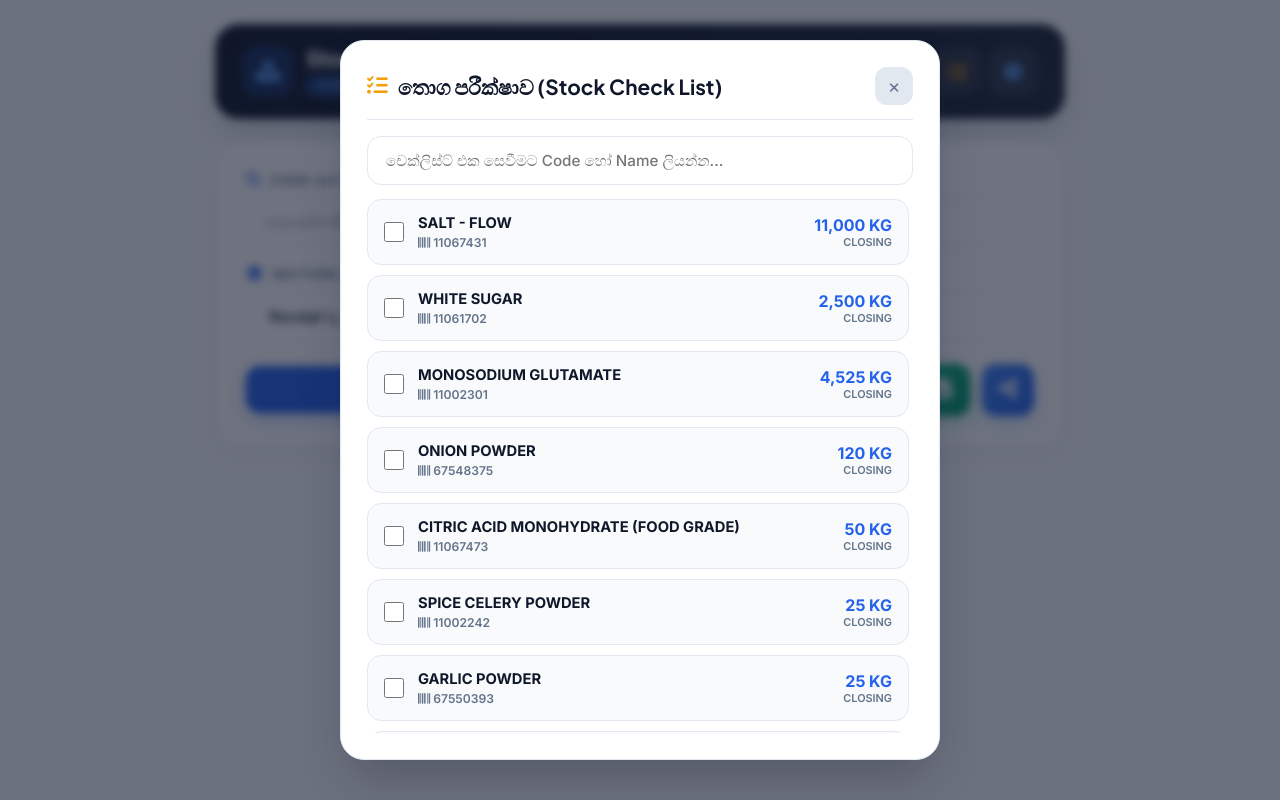
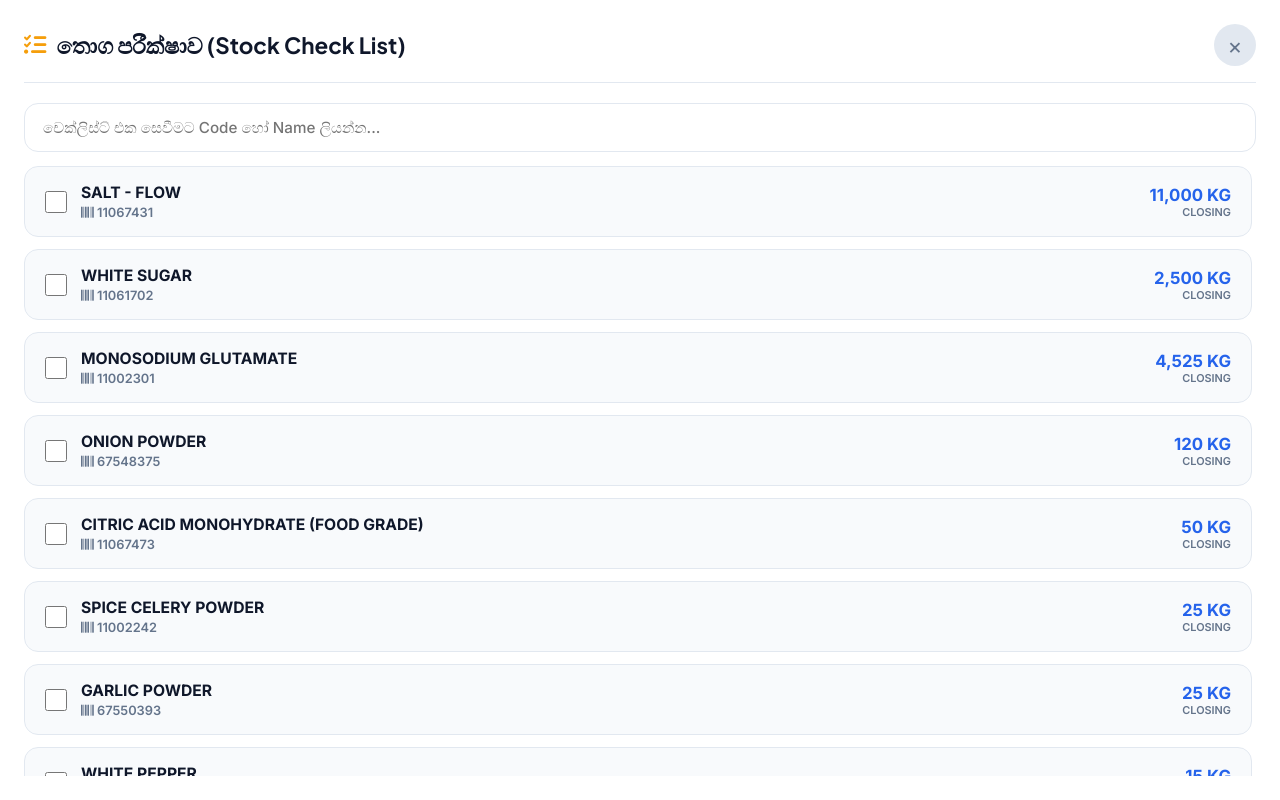
Before and after one commit to shanandmadu143-glitch/RMCStock, a plain HTML site: page index.html in a window 1280 px wide. Both pictures are taken after a click on the button 957 px from the left and 71 px from the top of the page. Drawn offline with Linux system fonts and the light colour scheme.

Commit message:
Update style.css

```diff
--- a/style.css
+++ b/style.css
@@ -399,19 +399,20 @@ input:focus, select:focus {
   font-weight: 800;
 }
 
+/* FULL SCREEN MODAL STYLING */
 .modal {
   display: none;
   position: fixed;
   top: 0;
   left: 0;
-  width: 100%;
-  height: 100%;
-  background: rgba(15, 23, 42, 0.6);
-  backdrop-filter: blur(4px);
+  width: 100vw;
+  height: 100vh;
+  background: rgba(15, 23, 42, 0.7);
+  backdrop-filter: blur(6px);
   z-index: 1000;
   justify-content: center;
   align-items: center;
-  padding: 16px;
+  padding: 0;
 }
 
 .modal.show {
@@ -421,15 +422,14 @@ input:focus, select:focus {
 .modal-content {
   background: var(--card-bg);
   color: var(--text-dark);
-  padding: 26px;
-  border-radius: var(--radius-lg);
-  width: 100%;
-  max-width: 600px;
-  box-shadow: var(--shadow-modal);
-  max-height: 90vh;
+  padding: 24px;
+  border-radius: 0;
+  width: 100vw;
+  height: 100vh;
+  box-shadow: none;
   display: flex;
   flex-direction: column;
-  border: 1px solid var(--border-color);
+  border: none;
   overflow: hidden;
 }
 
@@ -437,14 +437,14 @@ input:focus, select:focus {
   display: flex;
   justify-content: space-between;
   align-items: center;
-  margin-bottom: 16px;
-  padding-bottom: 14px;
+  margin-bottom: 20px;
+  padding-bottom: 16px;
   border-bottom: 1px solid var(--border-color);
   flex-shrink: 0;
 }
 
 .modal-header h3 {
-  font-size: 1.3rem;
+  font-size: 1.4rem;
   font-weight: 700;
   color: var(--text-dark);
   display: flex;
@@ -455,10 +455,10 @@ input:focus, select:focus {
 .close-btn {
   background: var(--border-color);
   border: none;
-  width: 38px;
-  height: 38px;
-  border-radius: 12px;
-  font-size: 1.2rem;
+  width: 42px;
+  height: 42px;
+  border-radius: 50%;
+  font-size: 1.4rem;
   cursor: pointer;
   color: var(--text-muted);
   display: flex;
@@ -472,12 +472,18 @@ input:focus, select:focus {
   color: var(--danger);
 }
 
+.modal-body-scroll {
+  flex: 1;
+  overflow-y: auto;
+  padding-right: 4px;
+}
+
 .checklist-container {
   display: flex;
   flex-direction: column;
-  gap: 10px;
+  gap: 12px;
   overflow-y: auto;
-  max-height: calc(90vh - 140px);
+  flex: 1;
   padding-right: 4px;
   width: 100%;
 }
@@ -486,7 +492,7 @@ input:focus, select:focus {
   background: var(--bg-main);
   border: 1px solid var(--border-color);
   border-radius: var(--radius-md);
-  padding: 14px 16px;
+  padding: 16px 20px;
   display: flex;
   align-items: center;
   justify-content: space-between;
@@ -510,8 +516,8 @@ input:focus, select:focus {
 }
 
 .checklist-checkbox {
-  width: 20px;
-  height: 20px;
+  width: 22px;
+  height: 22px;
   accent-color: var(--primary);
   cursor: pointer;
   flex-shrink: 0;
@@ -528,7 +534,7 @@ input:focus, select:focus {
 }
 
 .checklist-name {
-  font-size: 0.92rem;
+  font-size: 0.98rem;
   font-weight: 700;
   color: var(--text-dark);
   overflow: hidden;
@@ -536,7 +542,7 @@ input:focus, select:focus {
 }
 
 .checklist-code {
-  font-size: 0.76rem;
+  font-size: 0.8rem;
   font-weight: 600;
   color: var(--text-muted);
 }
@@ -550,7 +556,7 @@ input:focus, select:focus {
 }
 
 .checklist-stock {
-  font-size: 1rem;
+  font-size: 1.05rem;
   font-weight: 800;
   color: var(--primary);
 }
@@ -560,12 +566,14 @@ input:focus, select:focus {
   grid-template-columns: 1fr 1fr;
   gap: 14px;
   margin-top: 10px;
+  flex: 1;
+  overflow-y: auto;
 }
 
 .detail-item-box {
   background: var(--bg-main);
   border: 1px solid var(--border-color);
-  padding: 16px;
+  padding: 18px;
   border-radius: var(--radius-md);
 }
 
@@ -574,7 +582,7 @@ input:focus, select:focus {
 }
 
 .detail-label {
-  font-size: 0.75rem;
+  font-size: 0.78rem;
   font-weight: 700;
   color: var(--text-muted);
   text-transform: uppercase;
@@ -582,24 +590,24 @@ input:focus, select:focus {
 }
 
 .detail-value {
-  font-size: 1.1rem;
+  font-size: 1.15rem;
   font-weight: 700;
   color: var(--text-dark);
 }
 
 .setting-option {
-  margin-bottom: 16px;
+  margin-bottom: 18px;
   background: var(--bg-main);
-  padding: 18px;
+  padding: 20px;
   border-radius: var(--radius-md);
   border: 1px solid var(--border-color);
 }
 
 .setting-option p {
-  font-size: 0.85rem;
+  font-size: 0.88rem;
   color: var(--text-muted);
   margin-bottom: 12px;
-  line-height: 1.4;
+  line-height: 1.5;
 }
 
 #toastContainer {
```
